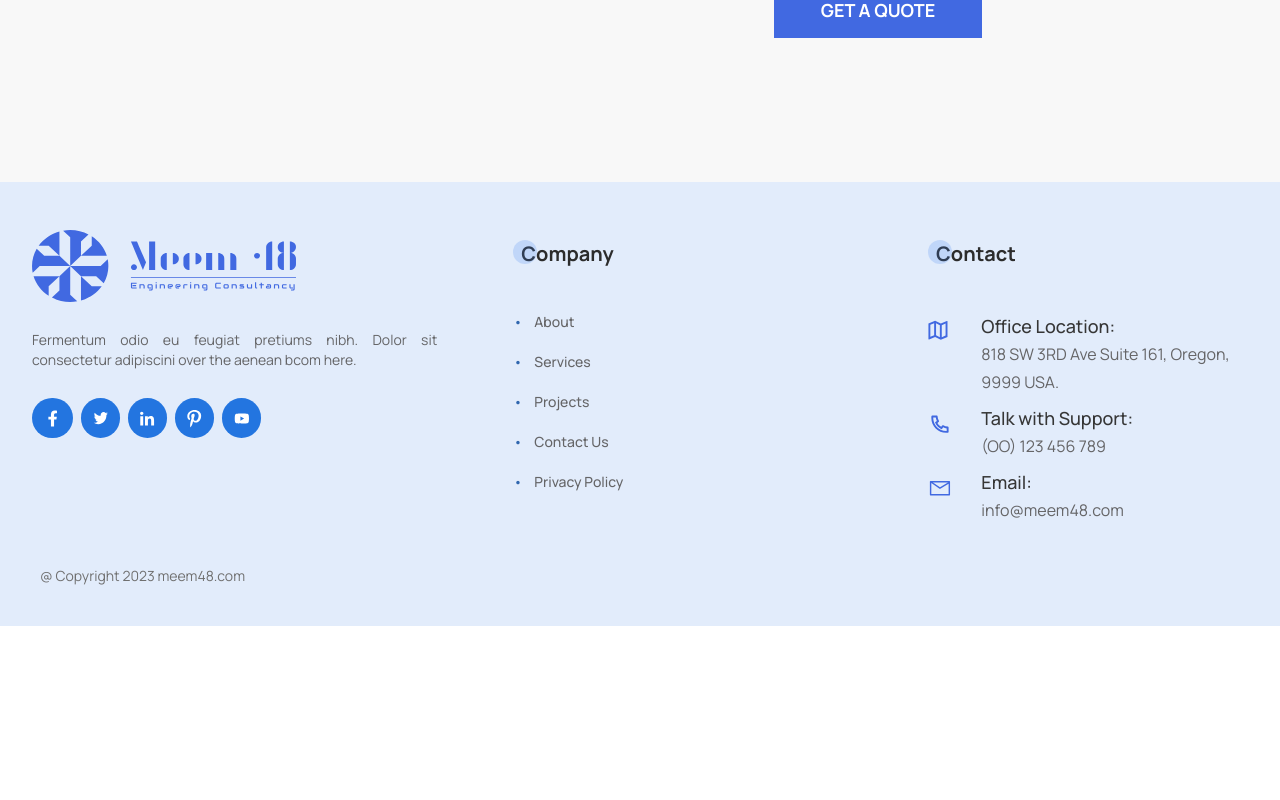
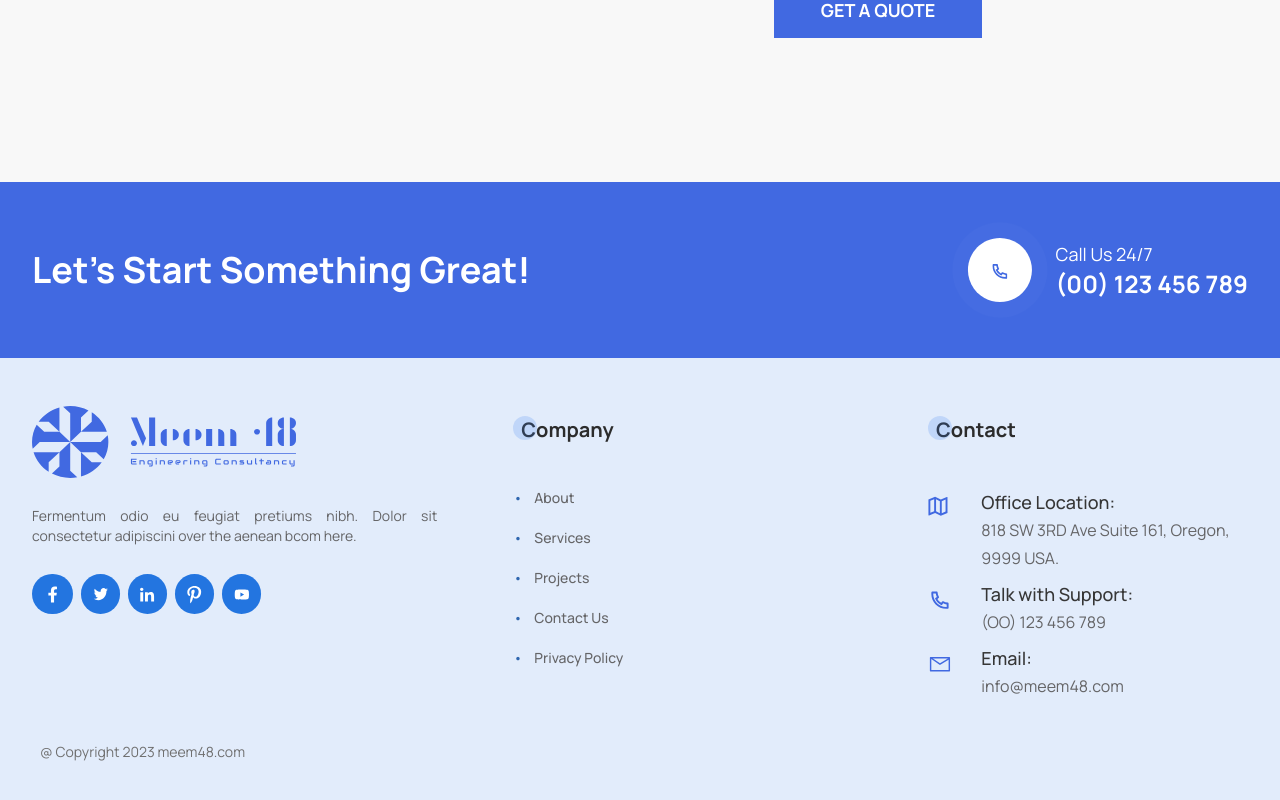
Before and after one commit to prasnaaryal/meem-48, a Next.js app: page / in a window 1280 px wide. Shown: the part 9354-10154 px from the top of the page. Before the commit the page ends 9980 px from the top, so only its background shows below. Built offline with nearby package versions, Linux system fonts and the light colour scheme.

Commit message:
collab section

```diff
--- /dev/null
+++ b/src/views/Home/Collab.tsx
@@ -0,0 +1,28 @@
+function Collab() {
+    return (
+      <div className="bg-primary py-10">
+        <div className="container flex flex-col sm:flex-row justify-between sm:items-center gap-5 sm:gap-0">
+          <h1 className="text-white font-bold text-2xl sm:text-4xl leading-10">
+            Let’s Start Something Great!
+          </h1>
+          <div className="flex items-center justify-between sm:justify-center gap-2">
+            <img
+              src="/assets/images/contact/callUs.svg"
+              alt="Call Us"
+              className="w-24 h-24"
+            />
+            <div>
+              <p className="text-white text-base sm:text-lg leading-9">
+                Call Us 24/7
+              </p>
+              <p className="text-white text-xl sm:text-2xl font-bold leading-9">
+                (00) 123 456 789
+              </p>
+            </div>
+          </div>
+        </div>
+      </div>
+    );
+  }
+
+  export default Collab;
--- a/src/views/Home/index.tsx
+++ b/src/views/Home/index.tsx
@@ -9,6 +9,7 @@ import Services from "./Services";
 import Projects from "./Projects";
 import Stats from "./Stats";
 import Contact from "./Contact";
+import Collab from "./Collab";
 
 function Index() {
   return (
@@ -24,6 +25,7 @@ function Index() {
       <Projects />
       <Stats />
       <Contact />
+      <Collab />
     </div>
   );
 }
```
